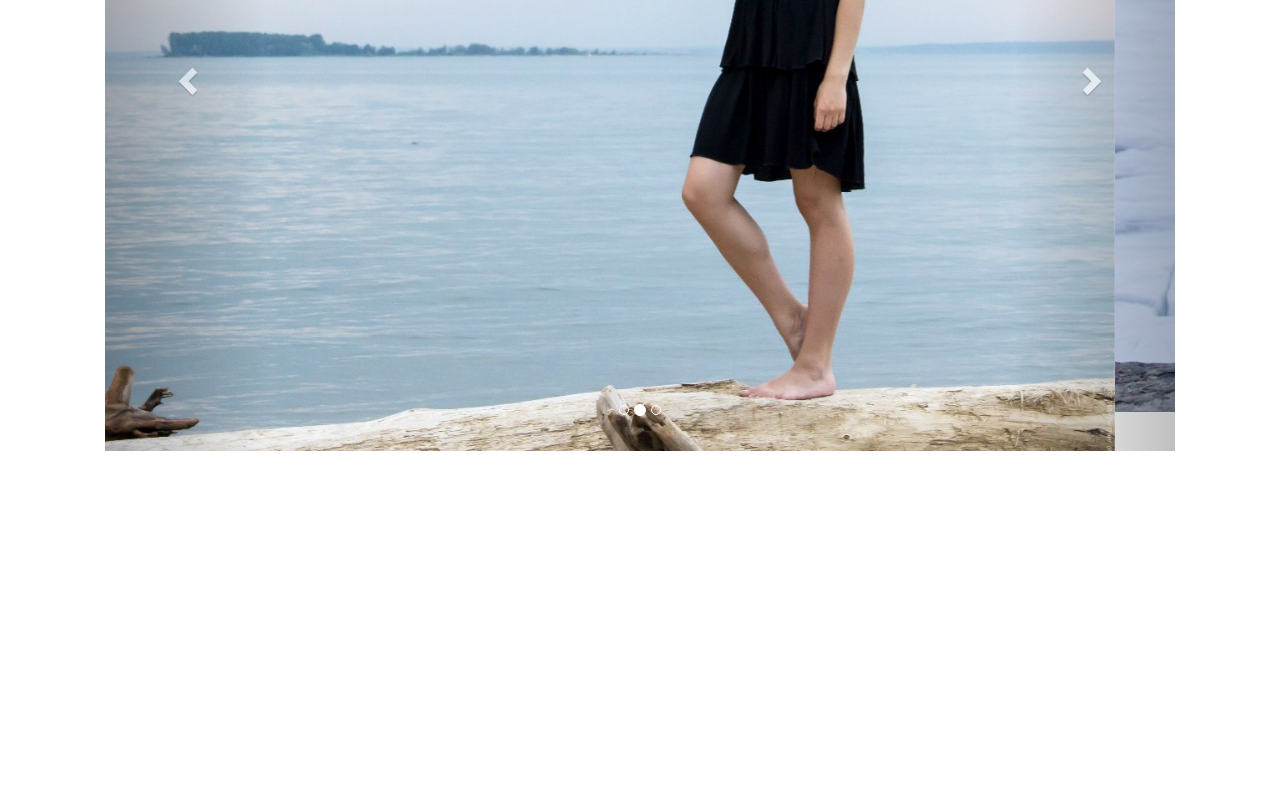
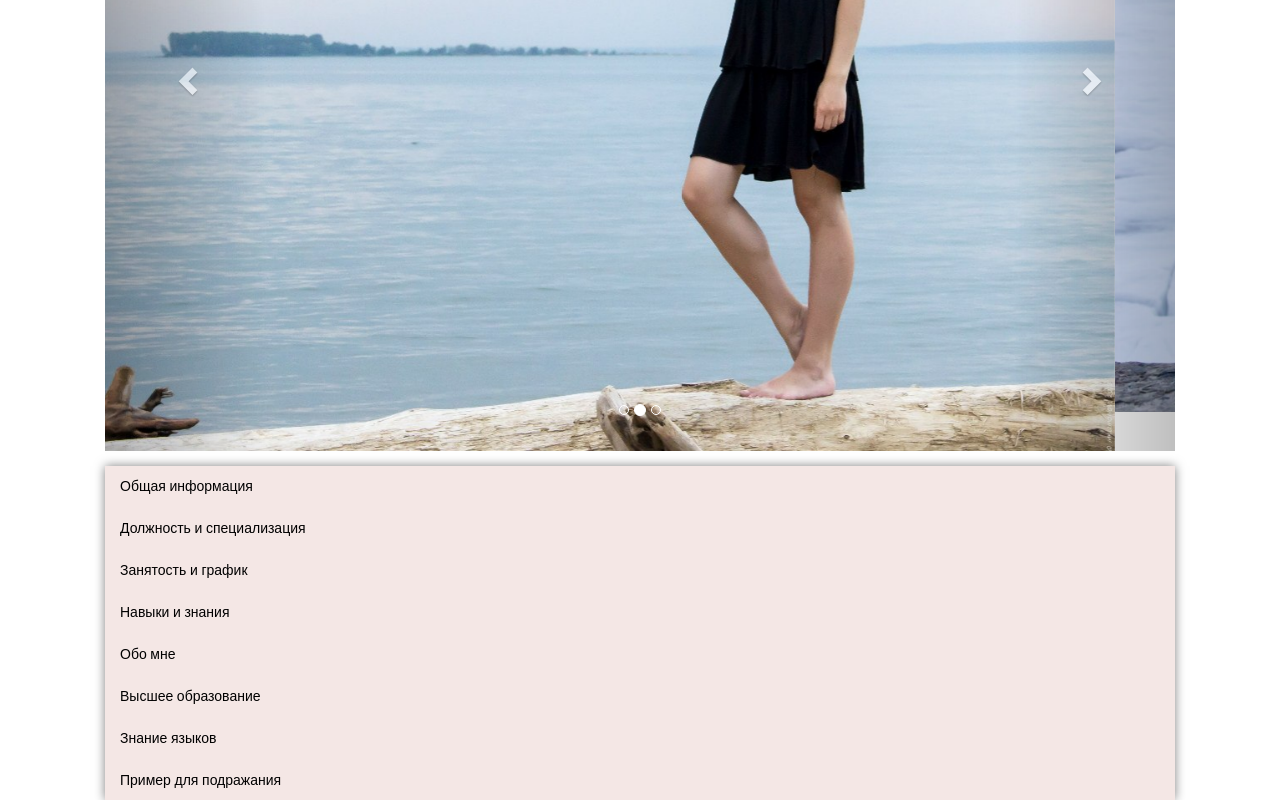
Before and after one commit to livelik/homework_testing, a plain HTML site: page homework2/task_4/index.html in a window 1280 px wide. Shown: the part 419-1219 px from the top of the page. Before the commit the page ends 870 px from the top, so only its background shows below. Drawn offline with nearby package versions, Linux system fonts and the light colour scheme.

Commit message:
Add navigation to index.html

```diff
--- a/homework2/task_4/index.html
+++ b/homework2/task_4/index.html
@@ -49,6 +49,19 @@
                 </a>
             </div>
 
+            <nav class="menu">
+                <ul class="nav nav-pills nav-stacked">
+                    <li><a href="#info">Общая информация</a></li>
+                    <li><a href="#position">Должность и специализация</a></li>
+                    <li><a href="#schedule">Занятость и график</a></li>
+                    <li><a href="#skills">Навыки и знания</a></li>
+                    <li><a href="#about">Обо мне</a></li>
+                    <li><a href="#edu">Высшее образование</a></li>
+                    <li><a href="#lang">Знание языков</a></li>
+                    <li><a href="#idol">Пример для подражания</a></li>
+                </ul>
+            </nav>
+
         </div>
         <script src="js/jquery-3.1.1.js"></script>
         <script src="js/bootstrap.min.js"></script>
```
